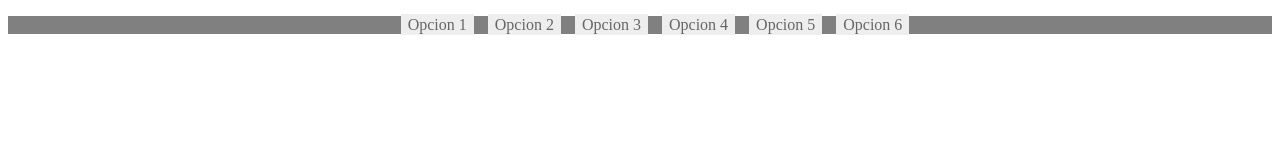
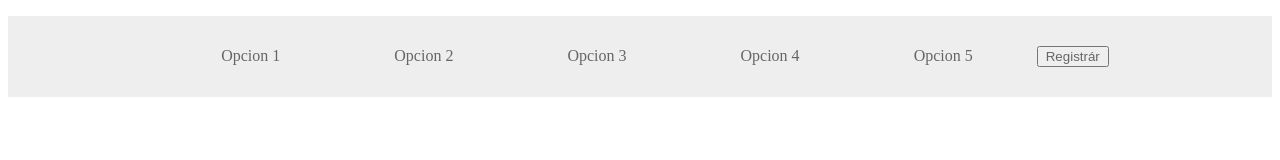
Before and after one commit to migueldelaossa/Grupo10MisionTic, a plain HTML site: page index.html in a window 1280 px wide. Drawn offline with Linux system fonts and the light colour scheme.

Commit message:
cambios de prueba

```diff
--- a/css/estilos.css
+++ b/css/estilos.css
@@ -4,9 +4,10 @@
 #nav_bar ul {
   list-style-type: none;
   text-align: center;
-  background-color: grey;
+  background-color: #eeeeee;
   position: center;
   top: 0;
+  padding: 30px 50px
 }
 
 /*Formato a los elementos de lista*/
@@ -18,14 +19,32 @@
 
 /*Formato a los link */
 #nav_bar li a {
-  padding: 2px 7px 2px 7px;
+  padding: 30px 50px 30px 50px;
   color: #666;
   background-color: #eeeeee;
   border: none;
   text-decoration: none;
 }
+
 /*Formato a los link cuando se pasa el mouse*/
 #nav_bar li a:hover {
   background-color: #120ae6;
   color: white;
 }
+
+#nav_bar button a{
+  color: #666;
+  background-color: #eeeeee;
+  border: 2px;
+  border-radius: 2px;
+  text-decoration: none;
+  margin: 1px 1px;
+  outline: none;
+  width:100px;
+  height:40px;
+}
+
+#nav_bar button a:hover {
+  background-color: #120ae6;
+  color: white;
+}
--- a/index.html
+++ b/index.html
@@ -6,7 +6,9 @@
     <meta name="viewport" content="width=device-width, initial-scale=1.0">
     <title>Computer-Repair</title>
     <link rel="Stylesheet" href="css/estilos.css">
+</head>
 
+<body>
 <!--- Barra de navegación --->
 <header>
     <div id="nav_bar">
@@ -16,15 +18,13 @@
             <li><a href="#">Opcion 3</a></li>
             <li><a href="#">Opcion 4</a></li>
             <li><a href="#">Opcion 5</a></li>
-            <li><a href="#">Opcion 6</a></li>
+            <button id=Registerbutton>
+                <a href="registro.html">Registrár</a>
+            </button>
         </ul>
         </div>
 
 </header>
-</head>
-
-<!--- Barra de navegación --->
-<body>
 
 </body>
 </html>
```
Also changed, not shown: registro.html (line endings or trailing spaces). Lines whose indentation alone changed are shown as unchanged.
